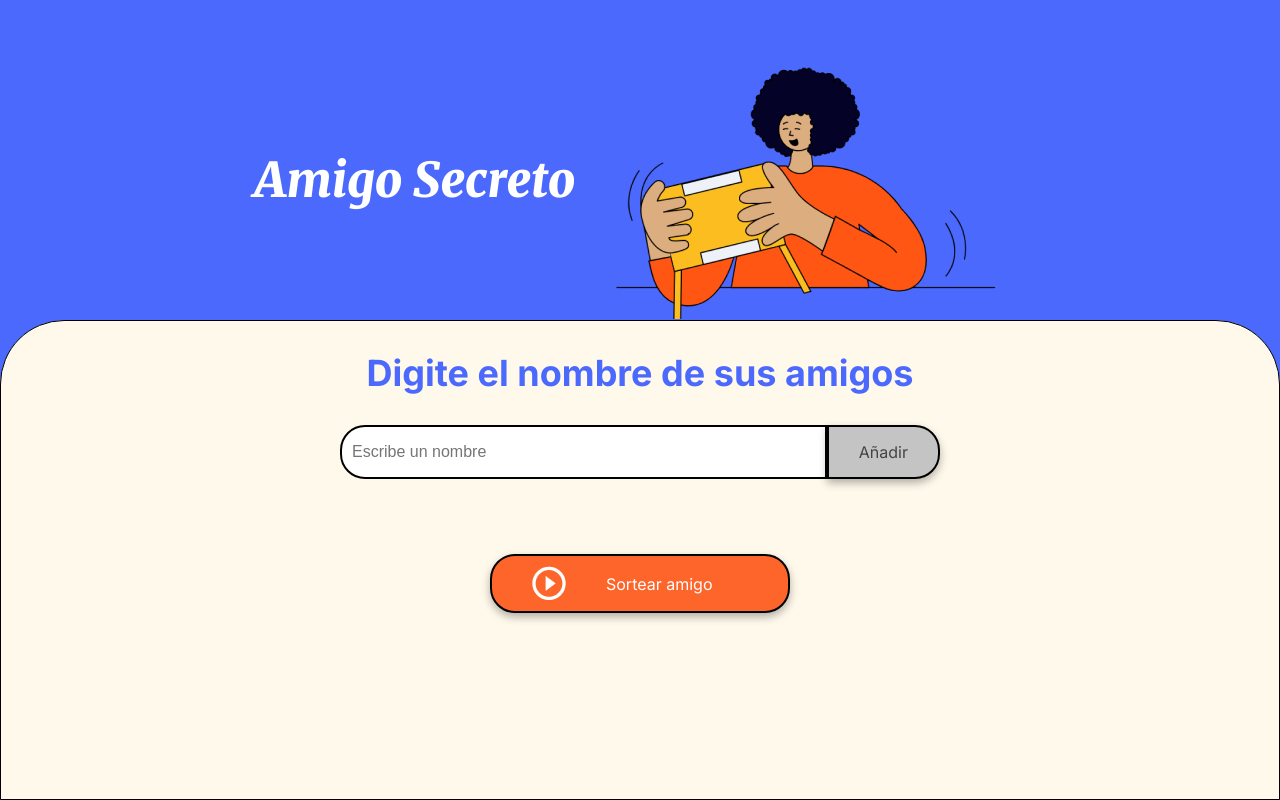
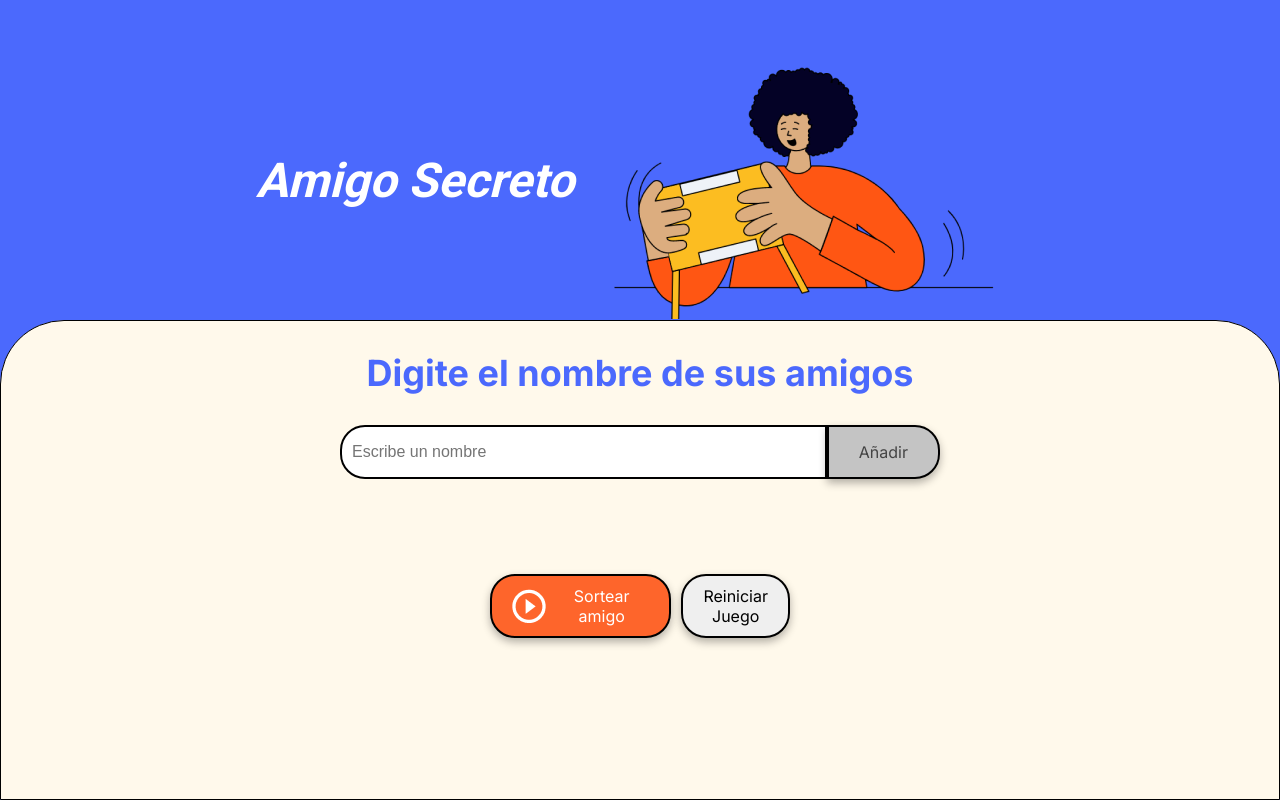
Before and after one commit to Haco31/Amigo-secreto, a plain HTML site: page index.html in a window 1280 px wide. Drawn offline with Linux system fonts and the light colour scheme.

Commit message:
agregado de botones y funcionamiento

```diff
--- a/app.js
+++ b/app.js
@@ -40,6 +40,17 @@ function sortearAmigo() {
     const indiceAleatorio = Math.floor(Math.random() * amigos.length);
     const amigoSorteado = amigos[indiceAleatorio];
 
+    //Se elimina el nombre sorteado de la caja de amigos
+    amigos.splice(indiceAleatorio, 1);
+
     const resultado = document.getElementById('resultado');
     resultado.innerHTML = `<li>${amigoSorteado}</li>`;
+
+    actualizarListaAmigos();
 }
+//función para reiniciar el juego sin tener que actualizar la pag.
+function reiniciarJuego() {
+    amigos = [];
+    actualizarListaAmigos();
+    document.getElementById('resultado').innerHTML = '';
+}
--- a/index.html
+++ b/index.html
@@ -7,6 +7,7 @@
     <link rel="preconnect" href="https://fonts.googleapis.com">
     <link rel="preconnect" href="https://fonts.gstatic.com" crossorigin>
     <link href="https://fonts.googleapis.com/css2?family=Inter:wght@100;400;700;900&family=Merriweather:ital,wght@0,300;0,400;0,700;0,900;1,300;1,400;1,700;1,900&display=swap" rel="stylesheet">
+    <link href="https://fonts.googleapis.com/css2?family=Roboto:wght@400;700&display=swap" rel="stylesheet">
     <title>Amigo Secreto</title>
 </head>
 
@@ -32,6 +33,7 @@
                     <img src="assets/play_circle_outline.png" alt="Ícono para sortear">
                     Sortear amigo
                 </button>
+                <button class="button-reset" onclick="reiniciarJuego()">Reiniciar Juego</button>
             </div>
         </section>
     </main>
--- a/style.css
+++ b/style.css
@@ -55,7 +55,7 @@ body {
 /* Títulos */
 .main-title {
     font-size: 48px;
-    font-family: "Merriweather", serif;
+    font-family: "Roboto", sans-serif;
     font-weight: 900;
     font-style: italic;
     color: var(--color-white);
@@ -90,6 +90,10 @@ body {
 .button-container {
     width: 300px;
     justify-content: center;
+    display: flex;
+    justify-content: center;
+    gap: 10px; /* Espacio entre los botones */
+    margin-top: 20px;
 }
 
 /* Estilos de entrada de texto */
@@ -160,3 +164,16 @@ ul {
 .button-draw:hover {
     background-color: var(--color-button-hover);
 }
+
+.button-draw, .button-reset {
+    display: flex;
+    align-items: center;
+    justify-content: center;
+    padding: 10px 20px;
+    font-size: 16px;
+    cursor: pointer;
+}
+
+.button-draw img, .button-reset img {
+    margin-right: 8px; /* Espacio entre el icono y el texto */
+}
```
